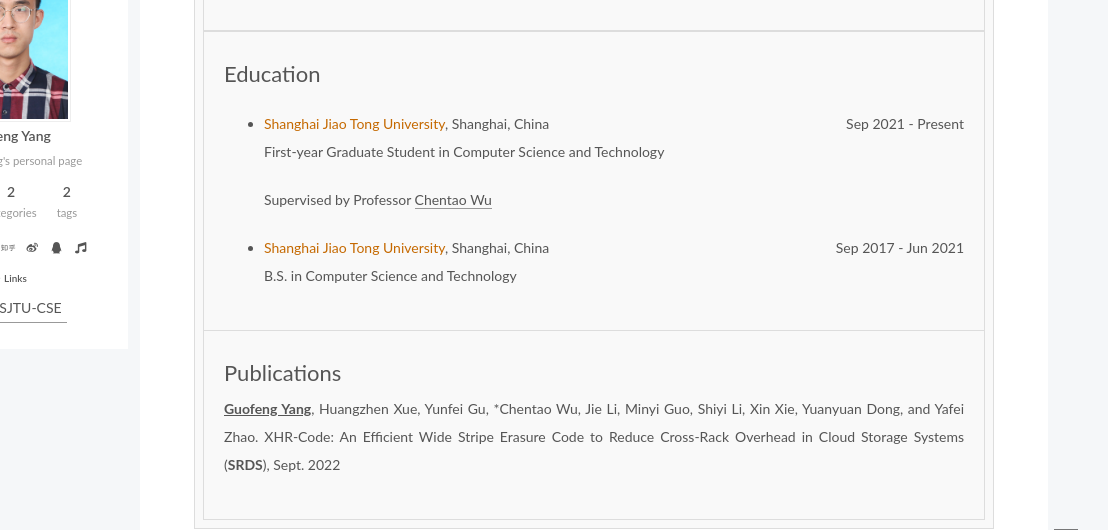
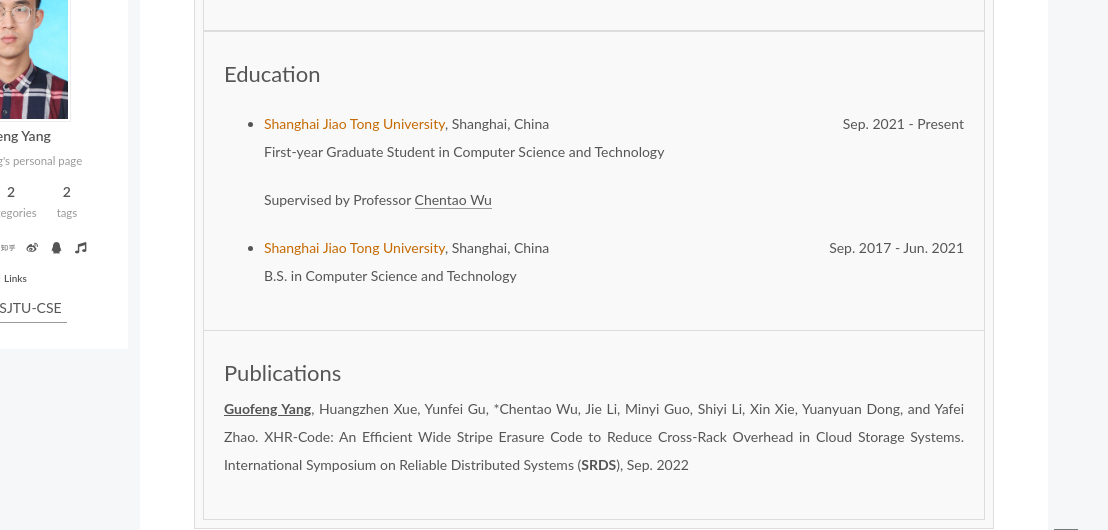
Before and after one commit to fjygf/fjygf.github.io, a plain HTML site: page about/index.html in a window 1280 px wide. Shown: the part 347-877 px from the top of the page, 172-1280 px from the left. Drawn offline with nearby package versions, Linux system fonts and the light colour scheme; some packages are replaced by stand-ins of ours; no server answers; a script that the page names is missing.

Commit message:
Site updated: 2022-06-18 23:24:22

```diff
--- a/about/index.html
+++ b/about/index.html
@@ -31,8 +31,8 @@
 <meta property="og:site_name" content="Guofeng Yang">
 <meta property="og:description" content="Guofeng Yang                                                                                                                                                                Guofeng Ya">
 <meta property="og:locale" content="en_US">
-<meta property="article:published_time" content="2022-06-18T15:14:58.290Z">
-<meta property="article:modified_time" content="2022-06-18T15:14:58.290Z">
+<meta property="article:published_time" content="2022-06-18T15:24:01.348Z">
+<meta property="article:modified_time" content="2022-06-18T15:24:01.348Z">
 <meta property="article:author" content="Guofeng Yang">
 <meta name="twitter:card" content="summary">
 
@@ -340,13 +340,13 @@
                             <ul>
                                 <li>
                                     <span class="emphasis">Shanghai Jiao Tong University</span>, Shanghai, China
-                                    <span class="align-right">Sep 2021 - Present </span>
+                                    <span class="align-right">Sep. 2021 - Present </span>
                                     <p>First-year Graduate Student in Computer Science and Technology </p>
                                     <p>Supervised by Professor <a target="_blank" rel="noopener" href="https://www.cs.sjtu.edu.cn/~wuct/">Chentao Wu</a></p>
                                 </li>
                                 <li>
                                     <span class="emphasis">Shanghai Jiao Tong University</span>, Shanghai, China
-                                    <span class="align-right">Sep 2017 - Jun 2021 </span>
+                                    <span class="align-right">Sep. 2017 - Jun. 2021 </span>
                                     <p>B.S. in Computer Science and Technology</p>
                                 </li>
                                 </ol>
@@ -357,7 +357,7 @@
                         <td class="td-with-padding">
                             <heading>Publications</heading>
                             <p><u><b>Guofeng Yang</b></u>, Huangzhen Xue, Yunfei Gu, *Chentao Wu, Jie Li, Minyi Guo, Shiyi Li, Xin Xie, Yuanyuan Dong, and Yafei Zhao. XHR-Code: An Efficient Wide Stripe Erasure Code to Reduce Cross-Rack Overhead in Cloud
-                                Storage Systems (<b>SRDS</b>), Sept. 2022</p>
+                                Storage Systems. International Symposium on Reliable Distributed Systems (<b>SRDS</b>), Sep. 2022</p>
                         </td>
                     </tr>
                 </table>
```
